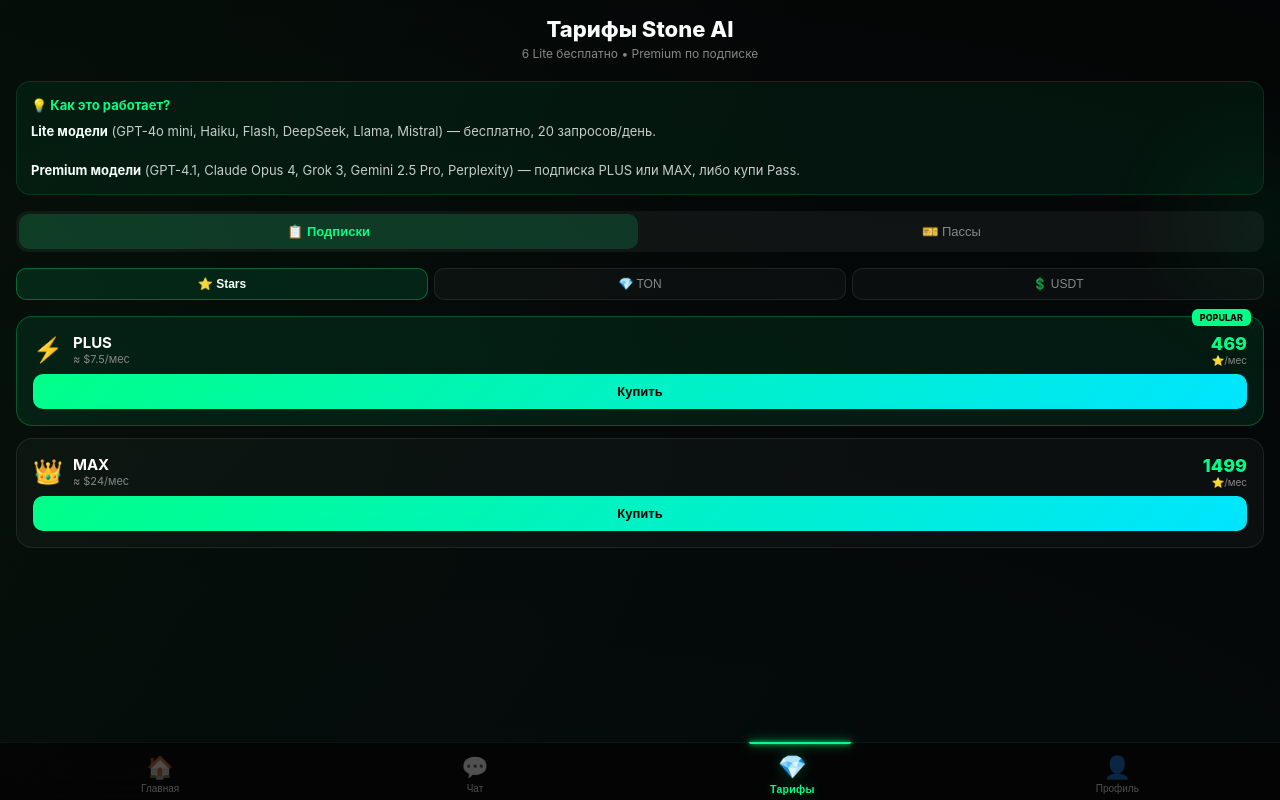
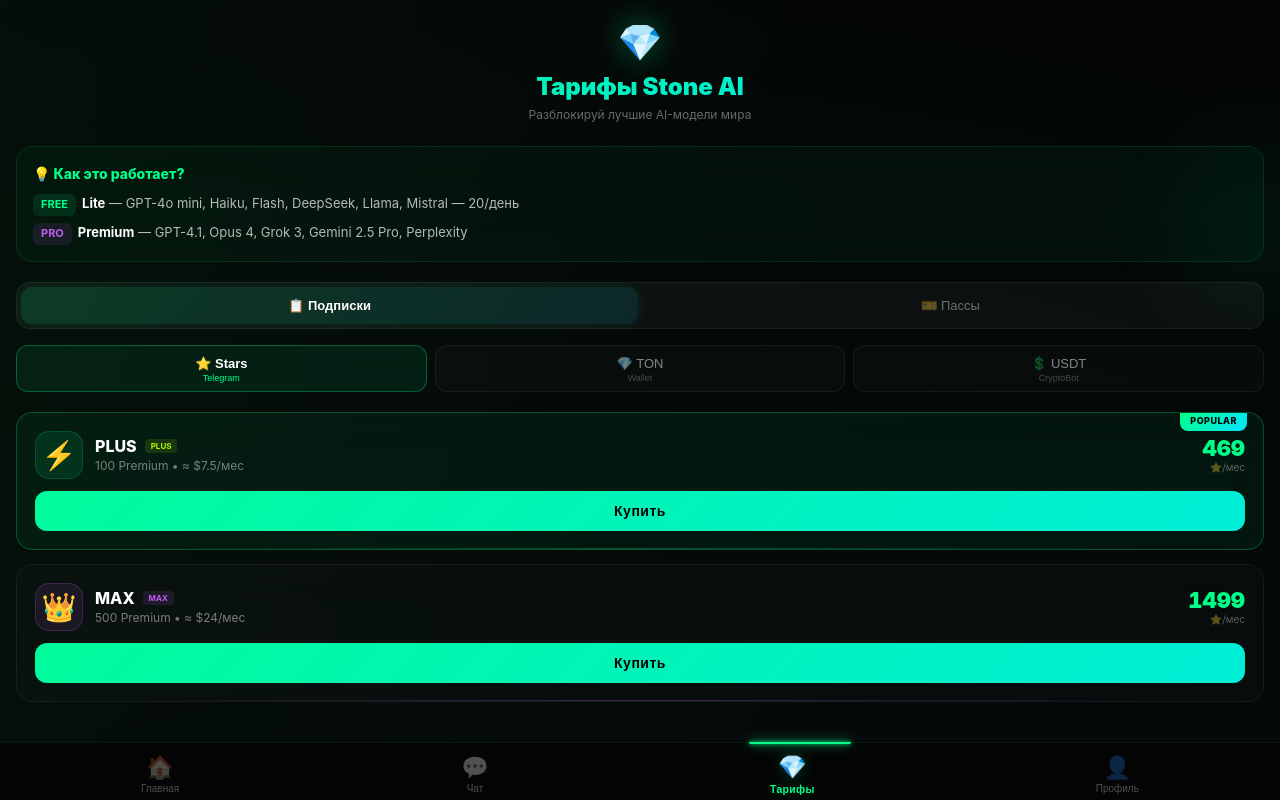
Before and after one commit to Dochstone/stone-ai, a React (Vite) app in the folder frontend/: page / in a window 1280 px wide. Both pictures are taken after a click on the element "PLUS / MAX →". Built offline with nearby package versions, Linux system fonts and the light colour scheme; no server answers.

Commit message:
Update PlansScreen with premium design

```diff
--- a/frontend/src/components/PlansScreen/PlansScreen.tsx
+++ b/frontend/src/components/PlansScreen/PlansScreen.tsx
@@ -1,5 +1,6 @@
 /**
  * PlansScreen — subscription plans, passes, payment methods.
+ * Premium design with animated cards and glow effects.
  */
 
 import { useState } from 'react'
@@ -9,43 +10,43 @@
 // Subscription data
 const SUBS: Record<string, any[]> = {
   stars: [
-    { id: 'plus_stars', name: 'PLUS', icon: '⚡', price: '469', unit: '⭐/мес', hint: '≈ $7.5/мес', tier: 'plus', popular: true },
-    { id: 'max_stars', name: 'MAX', icon: '👑', price: '1499', unit: '⭐/мес', hint: '≈ $24/мес', tier: 'max' },
+    { id: 'plus_stars', name: 'PLUS', icon: '⚡', price: '469', unit: '⭐/мес', hint: '100 Premium • ≈ $7.5/мес', tier: 'plus', popular: true },
+    { id: 'max_stars', name: 'MAX', icon: '👑', price: '1499', unit: '⭐/мес', hint: '500 Premium • ≈ $24/мес', tier: 'max' },
   ],
   ton: [
-    { id: 'plus_ton_1m', name: 'PLUS 1 мес', icon: '⚡', price: '6', unit: 'TON', hint: '≈ $8', tier: 'plus', popular: true },
-    { id: 'plus_ton_3m', name: 'PLUS 3 мес', icon: '⚡', price: '14.5', unit: 'TON', hint: '−20%', tier: 'plus' },
-    { id: 'max_ton_1m', name: 'MAX 1 мес', icon: '👑', price: '19', unit: 'TON', hint: '≈ $25', tier: 'max' },
-    { id: 'max_ton_3m', name: 'MAX 3 мес', icon: '👑', price: '46', unit: 'TON', hint: '−19%', tier: 'max' },
+    { id: 'plus_ton_1m', name: 'PLUS 1 мес', icon: '⚡', price: '6', unit: 'TON', hint: '100 Premium/день', tier: 'plus', popular: true },
+    { id: 'plus_ton_3m', name: 'PLUS 3 мес', icon: '⚡', price: '14.5', unit: 'TON', hint: '−20% экономия', tier: 'plus' },
+    { id: 'max_ton_1m', name: 'MAX 1 мес', icon: '👑', price: '19', unit: 'TON', hint: '500 Premium/день', tier: 'max' },
+    { id: 'max_ton_3m', name: 'MAX 3 мес', icon: '👑', price: '46', unit: 'TON', hint: '−19% экономия', tier: 'max' },
   ],
   usdt: [
     { id: 'plus_usdt_1m', name: 'PLUS 1 мес', icon: '⚡', price: '7.99', unit: 'USDT', hint: 'TRC-20/TON', tier: 'plus', popular: true },
-    { id: 'plus_usdt_3m', name: 'PLUS 3 мес', icon: '⚡', price: '18.99', unit: 'USDT', hint: '−21%', tier: 'plus' },
+    { id: 'plus_usdt_3m', name: 'PLUS 3 мес', icon: '⚡', price: '18.99', unit: 'USDT', hint: '−21% экономия', tier: 'plus' },
     { id: 'max_usdt_1m', name: 'MAX 1 мес', icon: '👑', price: '24.99', unit: 'USDT', hint: 'TRC-20/TON', tier: 'max' },
-    { id: 'max_usdt_3m', name: 'MAX 3 мес', icon: '👑', price: '59.99', unit: 'USDT', hint: '−20%', tier: 'max' },
+    { id: 'max_usdt_3m', name: 'MAX 3 мес', icon: '👑', price: '59.99', unit: 'USDT', hint: '−20% экономия', tier: 'max' },
   ],
 }
 
 const PASSES: Record<string, any[]> = {
   stars: [
-    { id: 'day_pass', name: 'Day Pass', icon: '🎫', price: '59', unit: '⭐', hint: '15 Premium • 24ч' },
+    { id: 'day_pass', name: 'Day Pass', icon: '🎫', price: '59', unit: '⭐', hint: '15 Premium • 24 часа' },
     { id: 'week_pass', name: 'Week Pass', icon: '🎟️', price: '229', unit: '⭐', hint: '80 Premium • 7 дней', popular: true },
     { id: 'single_query', name: '1 запрос', icon: '💬', price: '6', unit: '⭐', hint: '1 Premium запрос' },
   ],
   ton: [
-    { id: 'day_pass_ton', name: 'Day Pass', icon: '🎫', price: '0.5', unit: 'TON', hint: '15 Premium • 24ч' },
+    { id: 'day_pass_ton', name: 'Day Pass', icon: '🎫', price: '0.5', unit: 'TON', hint: '15 Premium • 24 часа' },
     { id: 'week_pass_ton', name: 'Week Pass', icon: '🎟️', price: '1.8', unit: 'TON', hint: '80 Premium • 7 дней', popular: true },
   ],
   usdt: [
-    { id: 'day_pass_usdt', name: 'Day Pass', icon: '🎫', price: '0.99', unit: 'USDT', hint: '15 Premium • 24ч' },
+    { id: 'day_pass_usdt', name: 'Day Pass', icon: '🎫', price: '0.99', unit: 'USDT', hint: '15 Premium • 24 часа' },
     { id: 'week_pass_usdt', name: 'Week Pass', icon: '🎟️', price: '3.49', unit: 'USDT', hint: '80 Premium • 7 дней', popular: true },
   ],
 }
 
 const PAY_TABS = [
-  { id: 'stars', label: '⭐ Stars' },
-  { id: 'ton', label: '💎 TON' },
-  { id: 'usdt', label: '💲 USDT' },
+  { id: 'stars', label: '⭐ Stars', desc: 'Telegram' },
+  { id: 'ton', label: '💎 TON', desc: 'Wallet' },
+  { id: 'usdt', label: '💲 USDT', desc: 'CryptoBot' },
 ]
 
 export function PlansScreen() {
@@ -58,51 +59,94 @@
   const items = view === 'subs' ? (SUBS[payMethod] || []) : (PASSES[payMethod] || [])
 
   return (
-    <div style={{ padding: '16px 16px 80px', minHeight: '100vh' }}>
+    <div style={{ padding: '20px 16px 100px', minHeight: '100vh', position: 'relative', zIndex: 1 }}>
       {/* Header */}
-      <div style={{ textAlign: 'center', marginBottom: 20 }}>
+      <div style={{
+        textAlign: 'center',
+        marginBottom: 24,
+        animation: 'fadeIn 0.5s ease-out',
+      }}>
+        <div style={{
+          fontSize: 36,
+          marginBottom: 8,
+          filter: `drop-shadow(0 0 16px rgba(${p.primaryRgb},0.4))`,
+        }}>💎</div>
         <h2 style={{
-          fontSize: 22,
-          fontWeight: 800,
-          color: '#fff',
+          fontSize: 24,
+          fontWeight: 900,
+          background: `linear-gradient(135deg, ${p.primary}, ${p.secondary})`,
+          WebkitBackgroundClip: 'text',
+          WebkitTextFillColor: 'transparent',
           margin: 0,
         }}>
           Тарифы Stone AI
         </h2>
-        <p style={{ color: '#888', fontSize: 12, marginTop: 4 }}>
-          6 Lite бесплатно • Premium по подписке
+        <p style={{ color: 'rgba(255,255,255,0.4)', fontSize: 12, marginTop: 6 }}>
+          Разблокируй лучшие AI-модели мира
         </p>
       </div>
 
-      {/* How it works card */}
+      {/* How it works — glass card */}
+      <div
+        className="glass-card-accent"
+        style={{
+          padding: 16,
+          marginBottom: 20,
+          fontSize: 13,
+          color: 'rgba(255,255,255,0.7)',
+          lineHeight: 1.6,
+          animation: 'slideUp 0.5s ease-out 0.1s both',
+        }}
+      >
         <div style={{
-        background: `rgba(${p.primaryRgb},0.06)`,
-        border: `1px solid rgba(${p.primaryRgb},0.12)`,
-        borderRadius: 14,
-        padding: 14,
-        marginBottom: 16,
-        fontSize: 13,
-        color: '#ccc',
-        lineHeight: 1.5,
+          fontWeight: 800,
+          color: p.primary,
+          marginBottom: 8,
+          fontSize: 14,
+          display: 'flex',
+          alignItems: 'center',
+          gap: 6,
         }}>
-        <div style={{ fontWeight: 700, color: p.primary, marginBottom: 6 }}>
           💡 Как это работает?
         </div>
-        <b style={{ color: '#fff' }}>Lite модели</b> (GPT-4o mini, Haiku, Flash, DeepSeek, Llama, Mistral) —
-        бесплатно, 20 запросов/день.
-        <br /><br />
-        <b style={{ color: '#fff' }}>Premium модели</b> (GPT-4.1, Claude Opus 4, Grok 3, Gemini 2.5 Pro, Perplexity) —
-        подписка PLUS или MAX, либо купи Pass.
+        <div style={{ marginBottom: 6 }}>
+          <span style={{
+            display: 'inline-block',
+            background: 'rgba(0,255,136,0.1)',
+            color: '#00ff88',
+            padding: '2px 8px',
+            borderRadius: 6,
+            fontSize: 11,
+            fontWeight: 700,
+            marginRight: 6,
+          }}>FREE</span>
+          <b style={{ color: '#fff' }}>Lite</b> — GPT-4o mini, Haiku, Flash, DeepSeek, Llama, Mistral — 20/день
+        </div>
+        <div>
+          <span style={{
+            display: 'inline-block',
+            background: 'rgba(191,90,242,0.1)',
+            color: '#bf5af2',
+            padding: '2px 8px',
+            borderRadius: 6,
+            fontSize: 11,
+            fontWeight: 700,
+            marginRight: 6,
+          }}>PRO</span>
+          <b style={{ color: '#fff' }}>Premium</b> — GPT-4.1, Opus 4, Grok 3, Gemini 2.5 Pro, Perplexity
+        </div>
       </div>
 
       {/* Subs / Passes toggle */}
       <div style={{
         display: 'flex',
         gap: 4,
-        background: 'rgba(255,255,255,0.05)',
-        borderRadius: 12,
-        padding: 3,
+        background: 'rgba(255,255,255,0.04)',
+        borderRadius: 14,
+        padding: 4,
         marginBottom: 16,
+        border: '1px solid rgba(255,255,255,0.06)',
+        animation: 'slideUp 0.5s ease-out 0.15s both',
       }}>
         {(['subs', 'passes'] as const).map((v) => (
           <button
@@ -110,17 +154,18 @@
             onClick={() => { haptic('light'); setView(v) }}
             style={{
               flex: 1,
-              padding: '10px 0',
+              padding: '11px 0',
               border: 'none',
-              borderRadius: 10,
+              borderRadius: 11,
               background: view === v
-                ? `rgba(${p.primaryRgb},0.15)`
+                ? `linear-gradient(135deg, rgba(${p.primaryRgb},0.15), rgba(${p.secondaryRgb},0.1))`
                 : 'transparent',
-              color: view === v ? p.primary : '#888',
-              fontWeight: view === v ? 700 : 400,
+              color: view === v ? '#fff' : 'rgba(255,255,255,0.4)',
+              fontWeight: view === v ? 700 : 500,
               fontSize: 13,
               cursor: 'pointer',
-              transition: 'all 0.2s',
+              transition: 'all 0.25s',
+              boxShadow: view === v ? `0 0 12px rgba(${p.primaryRgb},0.1)` : 'none',
             }}
           >
             {v === 'subs' ? '📋 Подписки' : '🎫 Пассы'}
@@ -131,8 +176,9 @@
       {/* Payment method tabs */}
       <div style={{
         display: 'flex',
-        gap: 6,
-        marginBottom: 16,
+        gap: 8,
+        marginBottom: 20,
+        animation: 'slideUp 0.5s ease-out 0.2s both',
       }}>
         {PAY_TABS.map((t) => (
           <button
@@ -140,90 +186,131 @@
             onClick={() => { haptic('light'); setPayMethod(t.id) }}
             style={{
               flex: 1,
-              padding: '8px 0',
+              padding: '10px 0 8px',
               border: payMethod === t.id
                 ? `1px solid rgba(${p.primaryRgb},0.3)`
-                : '1px solid rgba(255,255,255,0.08)',
-              borderRadius: 10,
+                : '1px solid rgba(255,255,255,0.06)',
+              borderRadius: 12,
               background: payMethod === t.id
-                ? `rgba(${p.primaryRgb},0.1)`
-                : 'rgba(255,255,255,0.03)',
-              color: payMethod === t.id ? '#fff' : '#888',
-              fontSize: 12,
-              fontWeight: payMethod === t.id ? 600 : 400,
+                ? `rgba(${p.primaryRgb},0.08)`
+                : 'rgba(255,255,255,0.02)',
               cursor: 'pointer',
-              transition: 'all 0.2s',
+              transition: 'all 0.25s',
+              display: 'flex',
+              flexDirection: 'column',
+              alignItems: 'center',
+              gap: 2,
             }}
           >
-            {t.label}
+            <span style={{
+              fontSize: 13,
+              color: payMethod === t.id ? '#fff' : 'rgba(255,255,255,0.5)',
+              fontWeight: payMethod === t.id ? 700 : 500,
+            }}>{t.label}</span>
+            <span style={{
+              fontSize: 9,
+              color: payMethod === t.id ? p.primary : 'rgba(255,255,255,0.25)',
+            }}>{t.desc}</span>
           </button>
         ))}
       </div>
 
       {/* Plan cards */}
-      <div style={{ display: 'flex', flexDirection: 'column', gap: 12 }}>
-        {items.map((item) => (
+      <div style={{ display: 'flex', flexDirection: 'column', gap: 14 }}>
+        {items.map((item, i) => (
           <div
             key={item.id}
+            className="glass-card"
             style={{
-              background: item.popular
-                ? `rgba(${p.primaryRgb},0.08)`
-                : 'rgba(255,255,255,0.03)',
+              padding: 18,
+              position: 'relative',
+              cursor: 'pointer',
+              overflow: 'hidden',
               border: item.popular
                 ? `1px solid rgba(${p.primaryRgb},0.25)`
-                : '1px solid rgba(255,255,255,0.08)',
-              borderRadius: 16,
-              padding: 16,
-              position: 'relative',
-              cursor: 'pointer',
+                : '1px solid rgba(255,255,255,0.06)',
+              background: item.popular
+                ? `rgba(${p.primaryRgb},0.06)`
+                : 'rgba(255,255,255,0.02)',
+              animation: `slideUp 0.4s ease-out ${0.25 + i * 0.08}s both`,
+              transition: 'transform 0.2s, box-shadow 0.2s',
             }}
             onClick={() => haptic('medium')}
           >
-            {item.popular && (
+            {/* Popular tag */}
+            {item.popular && <div className="popular-tag">POPULAR</div>}
+
+            {/* Tier glow line */}
             <div style={{
               position: 'absolute',
-                top: -8,
-                right: 12,
-                background: p.primary,
-                color: '#000',
-                fontSize: 9,
+              bottom: 0,
+              left: '10%',
+              right: '10%',
+              height: 1,
+              background: `linear-gradient(90deg, transparent, ${item.tier === 'max' ? '#bf5af2' : p.primary}, transparent)`,
+              opacity: 0.3,
+            }} />
+
+            <div style={{ display: 'flex', alignItems: 'center', gap: 12, marginBottom: 12 }}>
+              <div style={{
+                fontSize: 28,
+                width: 48,
+                height: 48,
+                display: 'flex',
+                alignItems: 'center',
+                justifyContent: 'center',
+                background: item.tier === 'max' ? 'rgba(191,90,242,0.1)' : `rgba(${p.primaryRgb},0.1)`,
+                borderRadius: 14,
+                border: `1px solid ${item.tier === 'max' ? 'rgba(191,90,242,0.2)' : `rgba(${p.primaryRgb},0.15)`}`,
+              }}>{item.icon}</div>
+
+              <div style={{ flex: 1 }}>
+                <div style={{
+                  color: '#fff',
                   fontWeight: 800,
-                padding: '3px 8px',
-                borderRadius: 6,
+                  fontSize: 16,
+                  display: 'flex',
+                  alignItems: 'center',
+                  gap: 8,
                 }}>
-                POPULAR
+                  {item.name}
+                  <span style={{
+                    fontSize: 8,
+                    fontWeight: 700,
+                    padding: '2px 6px',
+                    borderRadius: 4,
+                    background: item.tier === 'max' ? 'rgba(191,90,242,0.12)' : 'rgba(170,255,0,0.12)',
+                    color: item.tier === 'max' ? '#bf5af2' : '#aaff00',
+                  }}>
+                    {item.tier?.toUpperCase()}
+                  </span>
                 </div>
-            )}
+                <div style={{ color: 'rgba(255,255,255,0.45)', fontSize: 12, marginTop: 2 }}>{item.hint}</div>
+              </div>
 
-            <div style={{ display: 'flex', alignItems: 'center', gap: 10, marginBottom: 8 }}>
-              <span style={{ fontSize: 24 }}>{item.icon}</span>
-              <div style={{ flex: 1 }}>
-                <div style={{ color: '#fff', fontWeight: 700, fontSize: 15 }}>{item.name}</div>
-                <div style={{ color: '#888', fontSize: 11 }}>{item.hint}</div>
-              </div>
               <div style={{ textAlign: 'right' }}>
                 <div style={{
                   color: p.primary,
-                  fontWeight: 800,
-                  fontSize: 18,
+                  fontWeight: 900,
+                  fontSize: 22,
+                  lineHeight: 1,
+                  fontVariantNumeric: 'tabular-nums',
                 }}>
                   {item.price}
                 </div>
-                <div style={{ color: '#888', fontSize: 10 }}>{item.unit}</div>
+                <div style={{ color: 'rgba(255,255,255,0.35)', fontSize: 10, marginTop: 2 }}>{item.unit}</div>
               </div>
             </div>
 
-            <button style={{
+            <button
+              className="btn-gradient"
+              style={{
                 width: '100%',
-              padding: '10px 0',
-              border: 'none',
-              borderRadius: 10,
-              background: `linear-gradient(135deg, ${p.primary}, ${p.secondary})`,
-              color: '#000',
-              fontWeight: 700,
-              fontSize: 13,
-              cursor: 'pointer',
-            }}>
+                padding: '12px 0',
+                fontSize: 14,
+                letterSpacing: '0.5px',
+              }}
+            >
               Купить
             </button>
           </div>
@@ -232,18 +319,24 @@
 
       {/* Upsell for passes */}
       {view === 'passes' && (
-        <div style={{
-          marginTop: 16,
-          padding: 14,
-          borderRadius: 12,
-          background: 'rgba(170,255,0,0.06)',
-          border: '1px solid rgba(170,255,0,0.15)',
+        <div
+          className="glass-card"
+          style={{
+            marginTop: 18,
+            padding: 16,
             fontSize: 12,
-          color: '#ccc',
+            color: 'rgba(255,255,255,0.6)',
             textAlign: 'center',
-        }}>
-          💡 <b style={{ color: '#aaff00' }}>Подписка выгоднее!</b>
-          <br />PLUS за 469⭐/мес = всего 15.6⭐/день vs Day Pass 59⭐/день
+            border: '1px solid rgba(170,255,0,0.12)',
+            background: 'rgba(170,255,0,0.03)',
+            animation: 'fadeIn 0.5s ease-out',
+          }}
+        >
+          <span style={{ fontSize: 16, marginRight: 4 }}>💡</span>
+          <b style={{ color: '#aaff00' }}>Подписка выгоднее!</b>
+          <br /><span style={{ color: 'rgba(255,255,255,0.4)' }}>
+            PLUS за 469⭐/мес = 15.6⭐/день vs Day Pass 59⭐/день
+          </span>
         </div>
       )}
     </div>
```
Lines whose indentation alone changed are shown as unchanged.
